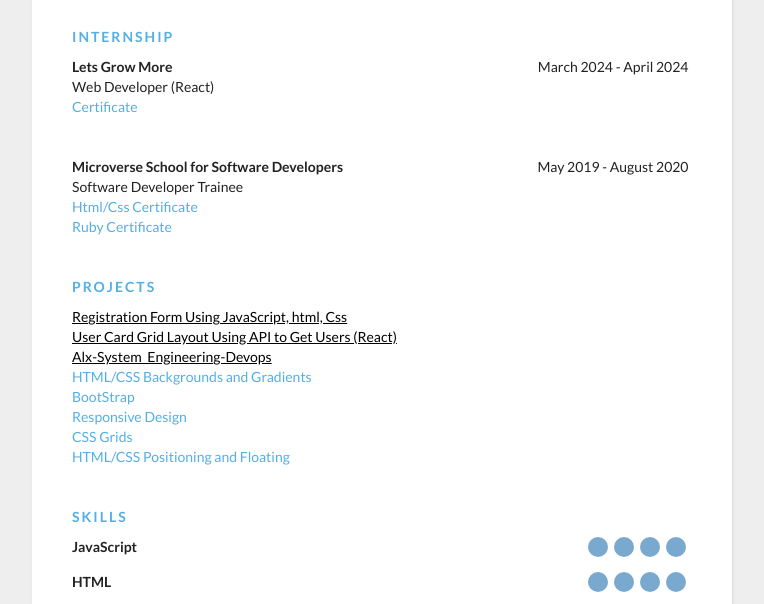
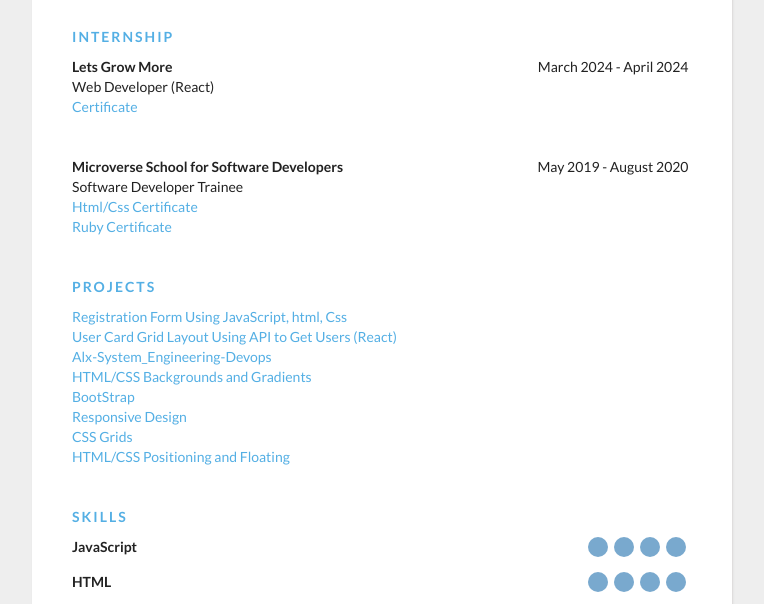
Before and after one commit to maya88en/Resume, a plain HTML site: page index.html in a window 1280 px wide. Shown: the part 176-780 px from the top of the page, without its empty margins (258-1022 px from the left). Drawn offline with Linux system fonts and the light colour scheme.

Commit message:
remove class projects

```diff
--- a/style.css
+++ b/style.css
@@ -156,10 +156,10 @@ a:hover {
     color: #000;
 }
 
-.projects a {
+/* .projects a {
     color: black;
     text-decoration: underline;
-}
+} */
 
 .skills_item {
 margin-bottom: 10px;
```
